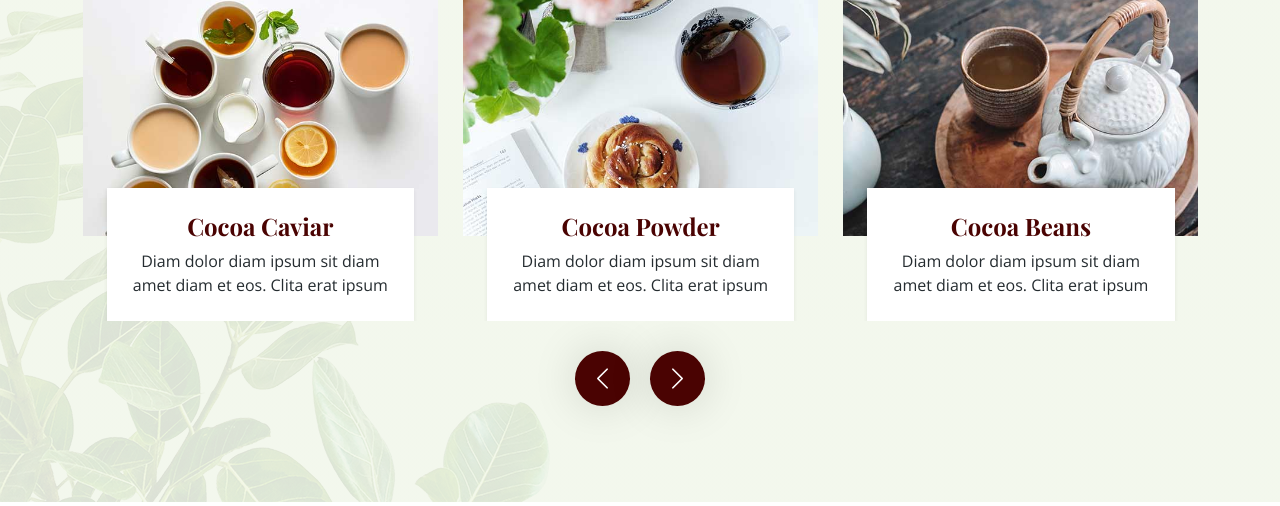
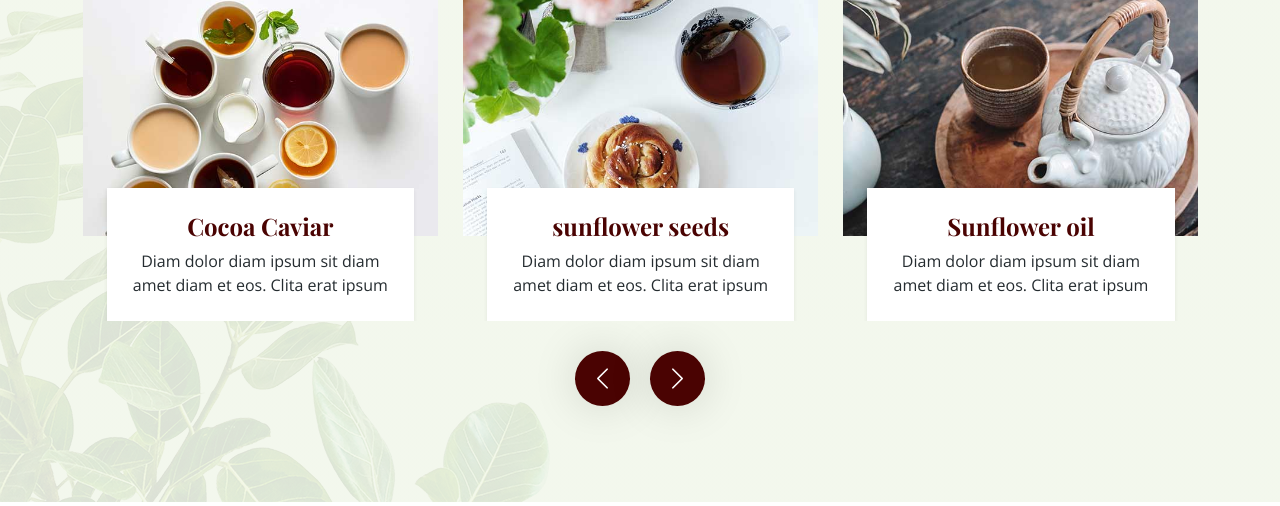
Before and after one commit to bradiepoa/ubangane, a Django app: page /products in a window 1280 px wide. Shown: the part 1653-2159 px from the top of the page. Run offline with Django 5.2, Linux system fonts and the light colour scheme; some libraries are stand-ins or nearby versions.

Commit message:
modified:   static/img/vinilla-24.jpg

```diff
--- a/mainweb/templates/mainweb/addproducts.html
+++ b/mainweb/templates/mainweb/addproducts.html
@@ -77,14 +77,14 @@
             <a href="" class="d-block product-item rounded">
                 <img src="{% static 'img/product-2.jpg' %}" alt="">
                 <div class="bg-white shadow-sm text-center p-4 position-relative mt-n5 mx-4">
-                    <h4 class="text-primary">Cocoa Powder</h4>
+                    <h4 class="text-primary">sunflower seeds</h4>
                     <span class="text-body">Diam dolor diam ipsum sit diam amet diam et eos. Clita erat ipsum</span>
                 </div>
             </a>
             <a href="" class="d-block product-item rounded">
                 <img src="{% static 'img/product-3.jpg' %}" alt="">
                 <div class="bg-white shadow-sm text-center p-4 position-relative mt-n5 mx-4">
-                    <h4 class="text-primary">Cocoa Beans</h4>
+                    <h4 class="text-primary">Sunflower oil</h4>
                     <span class="text-body">Diam dolor diam ipsum sit diam amet diam et eos. Clita erat ipsum</span>
                 </div>
             </a>
--- a/mainweb/templates/mainweb/base.html
+++ b/mainweb/templates/mainweb/base.html
@@ -10,7 +10,7 @@
     <meta content="" name="description">
 
     <!-- Favicon -->
-    <link href="{% static 'img/logo.png' %}" rel="icon">
+    <link href="{% static 'img/logo.jpeg' %}" rel="icon">
 
     <!-- Google Web Fonts -->
     <link rel="preconnect" href="https://fonts.googleapis.com">
```
Also changed, not shown: static/img/vinilla-24.jpg.
